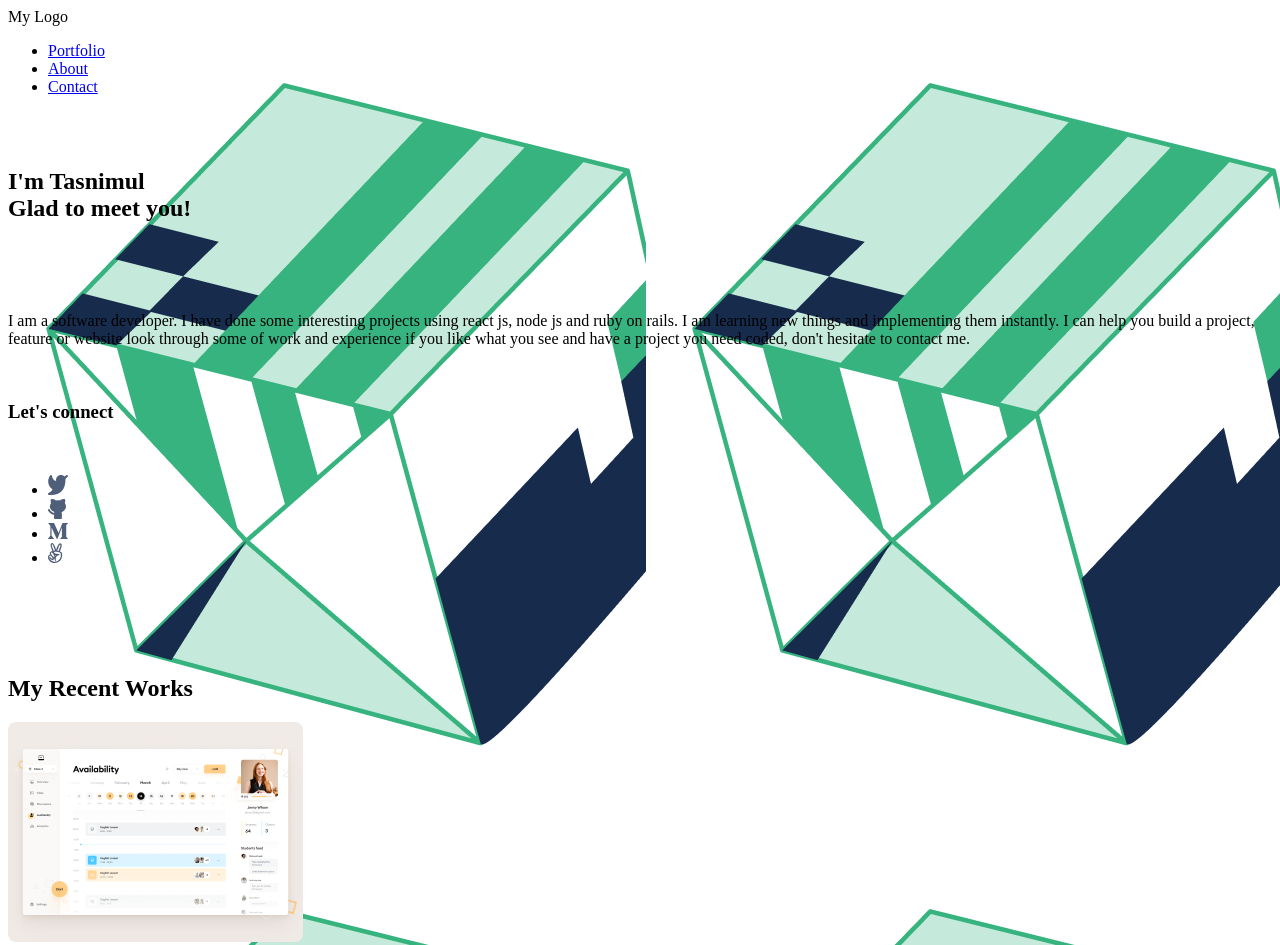
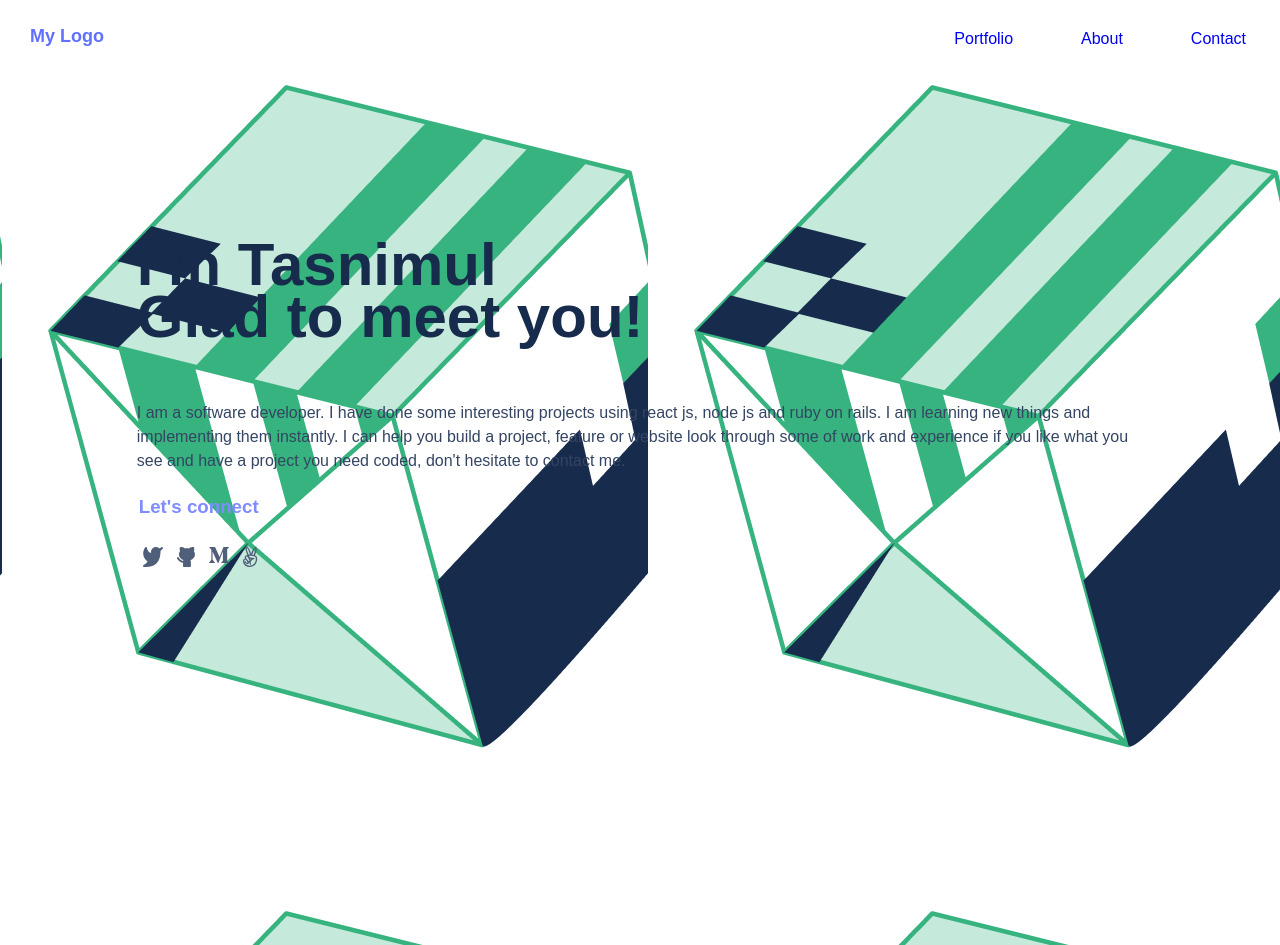
Before and after one commit to tasnimulhasan07/mobile-, a website: page index.html in a window 1280 px wide. Shown: the top 945 px of the page. Drawn offline with Linux system fonts and the light colour scheme.

Commit message:
update linters

```diff
--- a/index.html
+++ b/index.html
@@ -7,6 +7,7 @@
     <meta name="viewport" content="width=device-width, initial-scale=1.0">
     <title>Tasnimul Hasan Portfolio</title>
     <style> body{background: url("image/pic.png");} </style>
+    <link href= "style.css" rel= "stylesheet" type= "text/css">
 
   </head>
 
--- a/package.json
+++ b/package.json
@@ -1,5 +1,6 @@
 {
   "devDependencies": {
+    "hint": "^6.1.9",
     "stylelint": "^14.2.0",
     "stylelint-config-standard": "^24.0.0",
     "stylelint-csstree-validator": "^2.0.0",
```
Also changed, not shown: 2 other files.
